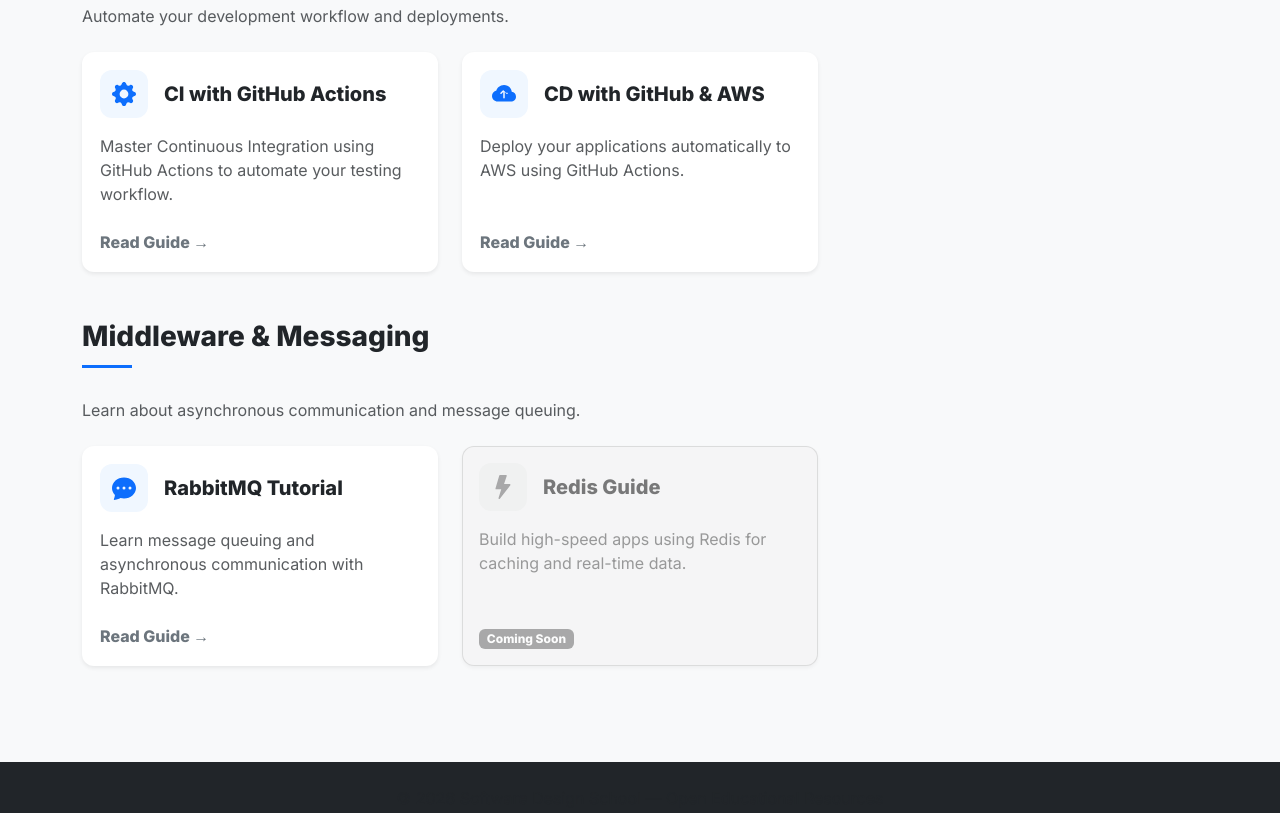
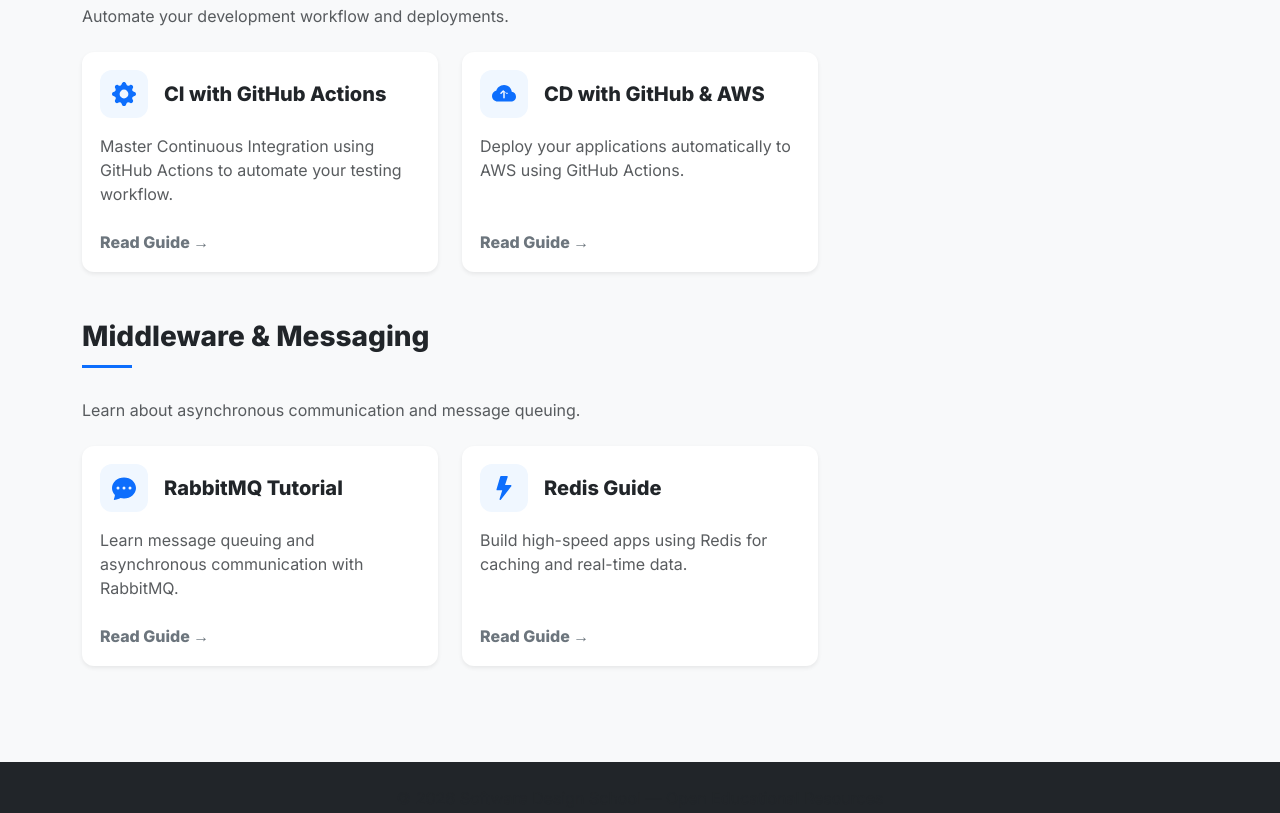
Before and after one commit to sds-edu/sds-edu.github.io, a website: page toolbox.html in a window 1280 px wide. Shown: the part 1208-2021 px from the top of the page. Drawn offline with Linux system fonts and the light colour scheme.

Commit message:
faet: make redis guide available

```diff
--- a/toolbox.html
+++ b/toolbox.html
@@ -240,9 +240,9 @@
               </div>
             </div>
           </div>
-          <!-- Redis Guide (Coming Soon) -->
+          <!-- Redis Guide -->
           <div class="col-md-6 col-lg-4">
-            <div class="card h-100 shadow-sm resource-card-unavailable">
+            <div class="card h-100 shadow-sm resource-card-available">
               <div class="card-body">
                 <div class="d-flex align-items-center mb-3">
                   <div class="icon-box">
@@ -262,7 +262,8 @@
                 </p>
               </div>
               <div class="card-footer bg-transparent border-0 pb-3">
-                <span class="badge bg-secondary">Coming Soon</span>
+                <a href="https://sds-edu.github.io/SDS-Redis-Guide/"
+                   class="guide-link fw-bold text-decoration-none stretched-link">Read Guide &rarr;</a>
               </div>
             </div>
           </div>
```
